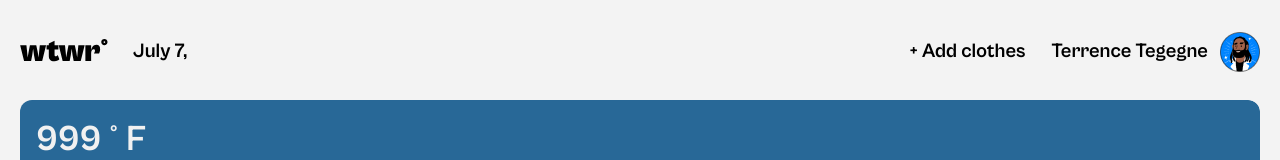
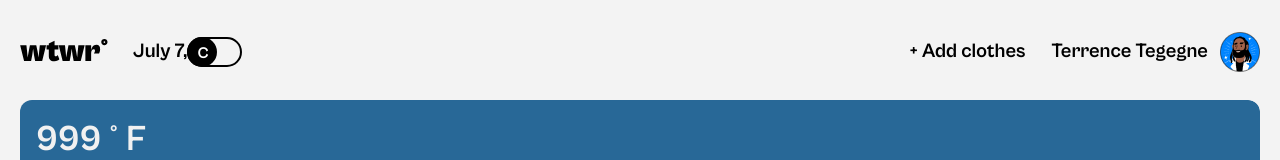
Before and after one commit to anna-amst/se_project_react, a React (Vite) app: page / in a window 1280 px wide. Shown: the top 160 px of the page. Built offline with nearby package versions, Linux system fonts and the light colour scheme; no server answers.

Commit message:
add toggle switch

```diff
--- a/src/components/Header/Header.jsx
+++ b/src/components/Header/Header.jsx
@@ -1,6 +1,7 @@
 import "./Header.css";
 import logo from "../../assets/Logo.svg";
 import avatar from "../../assets/Avatar.png";
+import ToggleSwitch from "../ToggleSwitch/ToggleSwitch";
 
 function Header({handleAddClick, weatherData}) {
 
@@ -13,8 +14,10 @@
     <header className="header">
         <img className="header__logo" alt="logo" src={logo} />
         <p className="header__date-and-location">{currentDate}, {weatherData.city}</p>
+        <ToggleSwitch />
       <button onClick={handleAddClick} type="button" className="header__button">+ Add clothes</button>
       <div className="header__user-container">
+
         <p className="header__username">Terrence Tegegne</p>
         <img src={avatar} alt="Terrence Tegegne" className="header__avatar" />
       </div>
--- /dev/null
+++ b/src/components/ToggleSwitch/ToggleSwitch.css
@@ -0,0 +1,50 @@
+.switch {
+  display: flex;
+  position: relative;
+}
+
+.switch__box {
+  border-radius: 25px;
+  border: 2px solid black;
+  width: 55px;
+  height: 30px;
+  appearance: none;
+}
+
+.switch__slider {
+  border-radius: 20px;
+  width: 30px;
+  height: 30px;
+  background-color: black;
+  color: white;
+  text-align: center;
+  cursor: pointer;
+  position: absolute;
+}
+
+.switch__slider-F {
+  left: 23px;
+}
+
+.switch__slider-C {
+}
+
+.switch__temp-F {
+  position: absolute;
+  top: -9px;
+  left: 35px;
+  visibility: hidden;
+}
+
+.switch__temp-C {
+  position: absolute;
+  top: -9px;
+  left: 10px;
+  visibility: hidden;
+}
+
+.switch__active {
+  color: white;
+  font-size: 16px;
+  visibility: visible;
+}
--- /dev/null
+++ b/src/components/ToggleSwitch/ToggleSwitch.jsx
@@ -0,0 +1,40 @@
+import React from "react";
+import "./ToggleSwitch.css";
+import { useState } from "react";
+
+const ToggleSwitch = () => {
+  const [currentTempUnit, handleToggleSwitchChange] = useState("C");
+  const handleChange = () => {
+    if (currentTempUnit === "C") handleToggleSwitchChange("F");
+    if (currentTempUnit === "F") handleToggleSwitchChange("C");
+  };
+
+  return (
+    <label className="switch">
+      <input type="checkbox" className="switch__box" onChange={handleChange} />
+      <span
+        className={
+          currentTempUnit === "F"
+            ? "switch__slider switch__slider-F"
+            : "switch__slider switch__slider-C"
+        }
+      ></span>
+      <p
+        className={`switch__temp-F ${
+          currentTempUnit === "F" && "switch__active"
+        }`}
+      >
+        F
+      </p>
+      <p
+        className={`switch__temp-C ${
+          currentTempUnit === "C" && "switch__active"
+        }`}
+      >
+        C
+      </p>
+    </label>
+  );
+};
+
+export default ToggleSwitch;
```
